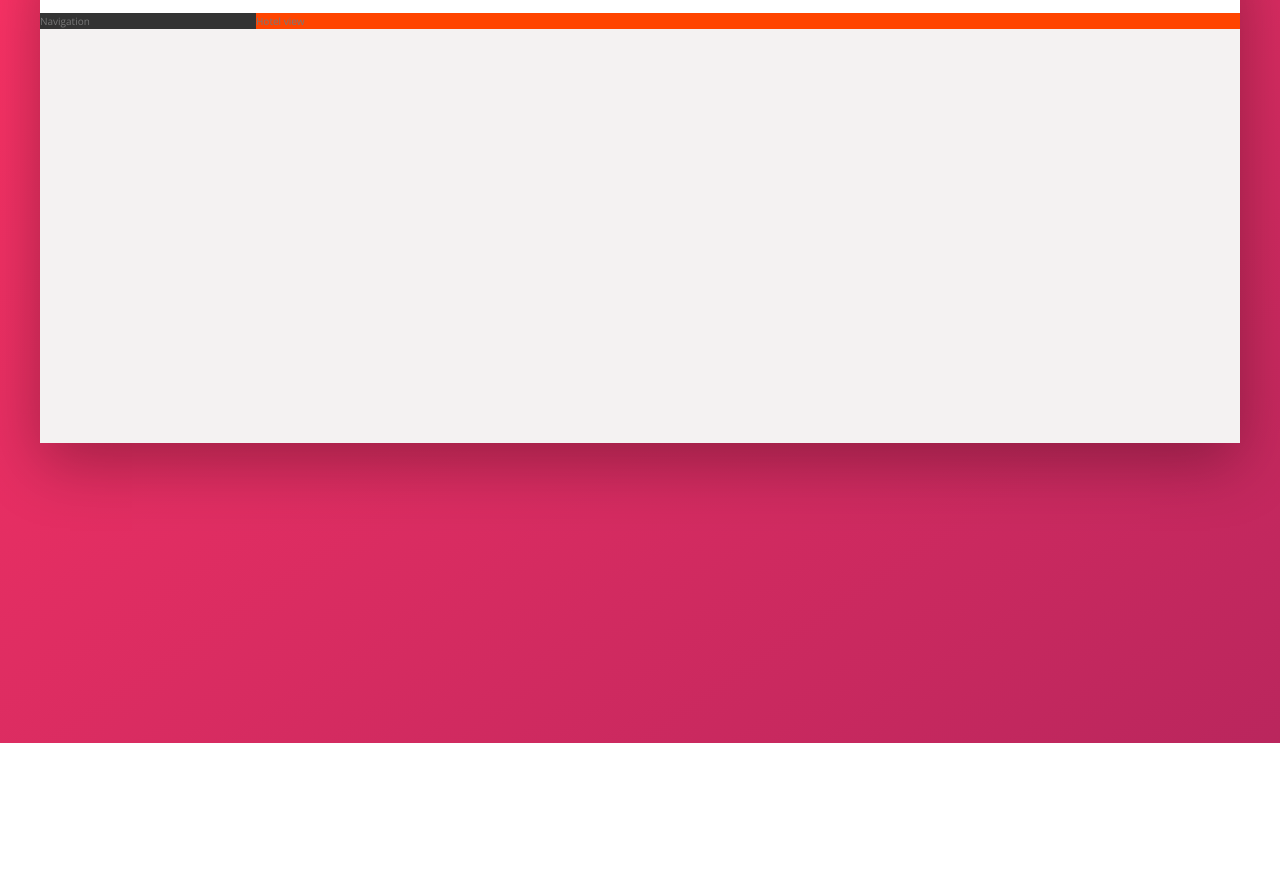
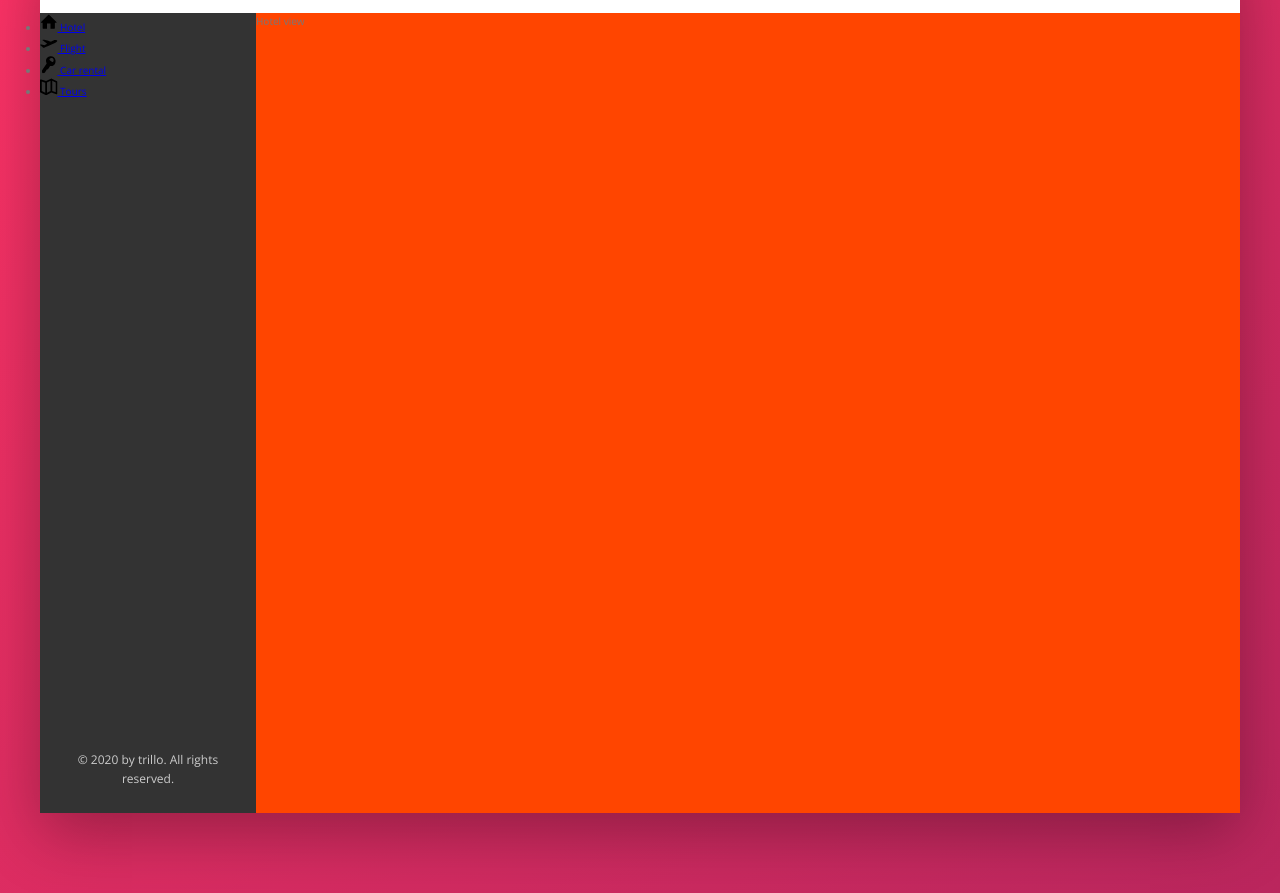
Before and after one commit to simotae14/Trello, a website: page index.html in a window 1280 px wide. Shown: the part 137-1030 px from the top of the page. Before the commit the page ends 880 px from the top, so only its background shows below. Drawn offline with nearby package versions, Linux system fonts and the light colour scheme.

Commit message:
add the side bar with its styyle

```diff
--- a/index.html
+++ b/index.html
@@ -43,7 +43,51 @@
             </header>
             <div class="content">
                 <nav class="sidebar">
-                    Navigation
+                    <ul class="side-nav">
+                        <li class="side-nav__item">
+                            <a href="#" class="side-nav__link">
+                                <svg class="side-nav__icon">
+                                    <use xlink:href="img/sprite.svg#icon-home"></use>
+                                </svg>
+                                <span>
+                                    Hotel
+                                </span>
+                            </a>
+                        </li>
+                        <li class="side-nav__item">
+                            <a href="#" class="side-nav__link">
+                                <svg class="side-nav__icon">
+                                    <use xlink:href="img/sprite.svg#icon-aircraft-take-off"></use>
+                                </svg>
+                                <span>
+                                    Flight
+                                </span>
+                            </a>
+                        </li>
+                        <li class="side-nav__item">
+                            <a href="#" class="side-nav__link">
+                                <svg class="side-nav__icon">
+                                    <use xlink:href="img/sprite.svg#icon-key"></use>
+                                </svg>
+                                <span>
+                                    Car rental
+                                </span>
+                            </a>
+                        </li>
+                        <li class="side-nav__item">
+                            <a href="#" class="side-nav__link">
+                                <svg class="side-nav__icon">
+                                    <use xlink:href="img/sprite.svg#icon-map"></use>
+                                </svg>
+                                <span>
+                                    Tours
+                                </span>
+                            </a>
+                        </li>
+                    </ul>
+                    <div class="legal">
+                        &copy; 2020 by trillo. All rights reserved.
+                    </div>
                 </nav>
                 <main class="hotel-view">
                     Hotel view
--- a/sass/_components.scss
+++ b/sass/_components.scss
@@ -97,3 +97,27 @@
     margin-right: 1rem;
   }
 }
+
+///////////////////////////////////////
+// SIDE NAVIGATION
+.side-nav {
+  &__item {
+
+  }
+  &__link {
+
+  }
+  &__icon {
+    width: 1.75rem;
+    height: 1.75rem;
+  }
+}
+
+///////////////////////////////////////
+// SIDE NAVIGATION
+.legal {
+  font-size: 1.2rem;
+  color: var(--color-grey-light-4);
+  text-align: center;
+  padding: 2.5rem;
+}
--- a/sass/_layout.scss
+++ b/sass/_layout.scss
@@ -24,9 +24,13 @@
 .sidebar {
   background-color: var(--color-grey-dark-1);
   flex: 0 0 18%;
+  display: flex;
+  flex-direction: column;
+  justify-content: space-between;
 }
 
 .hotel-view {
   background-color: orangered;
   flex: 1;
+  height: 80rem;
 }
```
Also changed, not shown: css/style.css.
